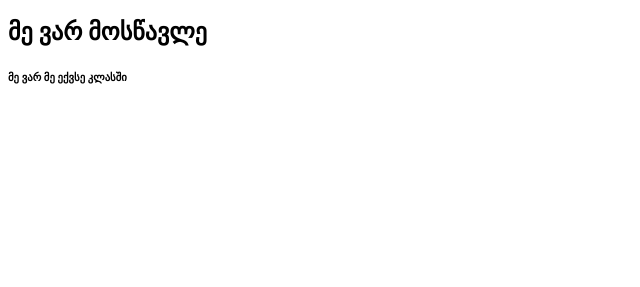
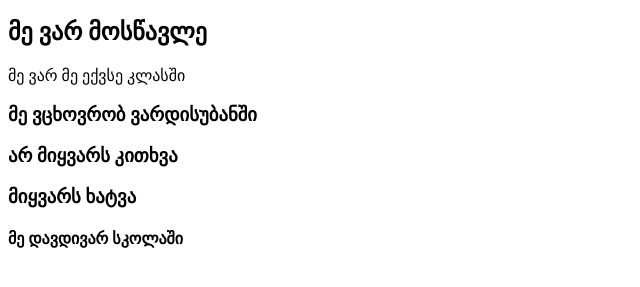
Before and after one commit to likakob/likakob, a plain HTML site: page index.html in a window 1280 px wide. Shown: the part 49-336 px from the top of the page, without its empty margins (0-640 px from the left). Drawn offline with Linux system fonts and the light colour scheme.

Commit message:
დავამატე <h>

```diff
--- a/index.html
+++ b/index.html
@@ -3,7 +3,11 @@
     <body>
       <h1>მე ვარ ლიკა</h1>
       <h2>მე ვარ მოსწავლე</h2>
-      <h6>მე ვარ მე ექვსე კლასში</h6>
+      <h>მე ვარ მე ექვსე კლასში</h>
+      <h3>მე ვცხოვრობ ვარდისუბანში</h>
+      <h3>არ მიყვარს კითხვა</h3>
+      <h3>მიყვარს ხატვა</h3>
+      <h4>მე დავდივარ სკოლაში</h4>
     </body>
   </head>
 </html>
```
